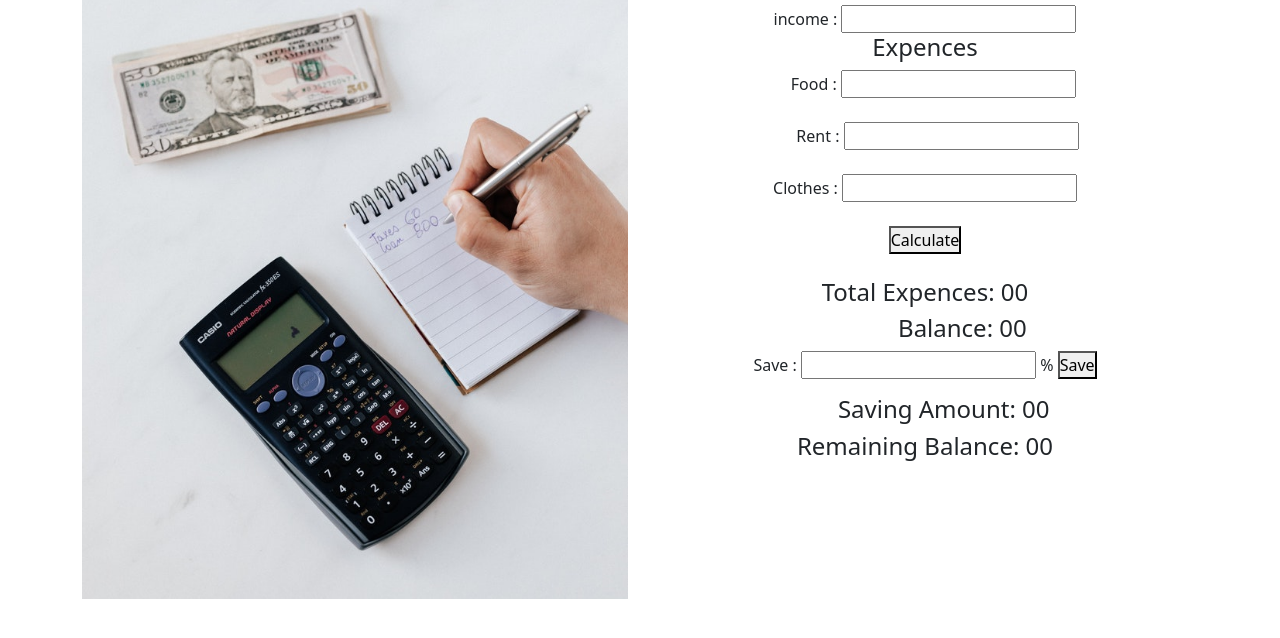
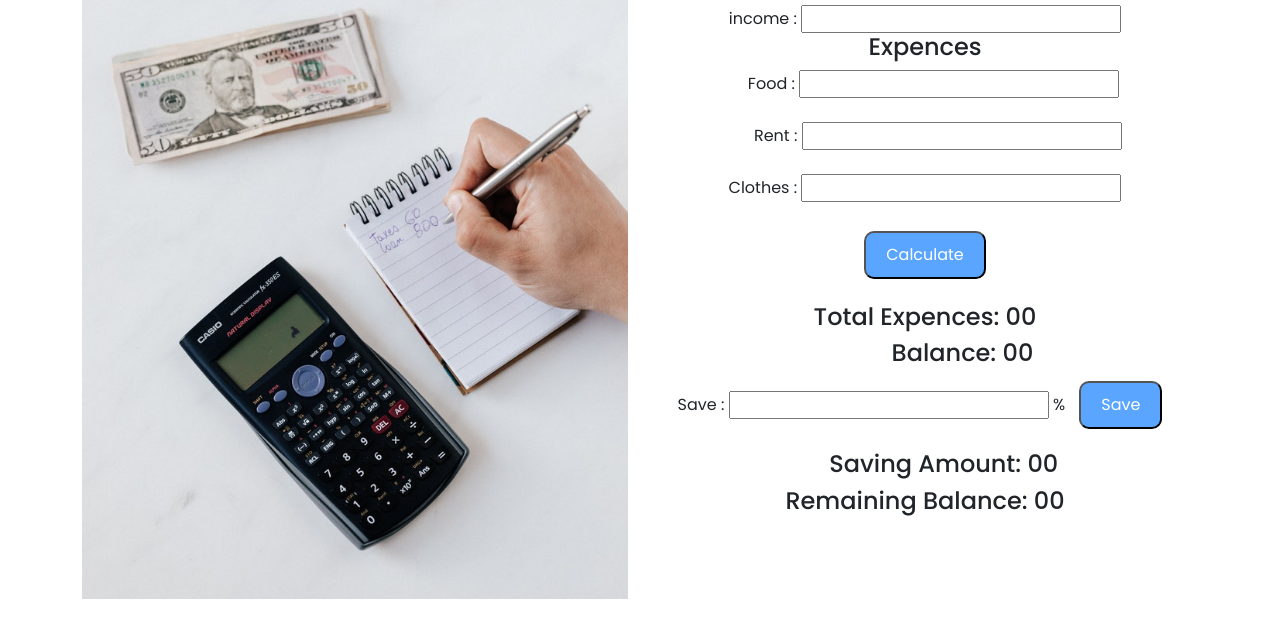
Before and after one commit to Kader-Goni/Calculate-Savings, a plain HTML site: page index.html in a window 1280 px wide. Shown: the part 88-726 px from the top of the page. Drawn offline with nearby package versions, Linux system fonts and the light colour scheme.

Commit message:
common CSS Added

```diff
--- a/css/style.css
+++ b/css/style.css
@@ -7,3 +7,22 @@
   padding: 0;
   box-sizing: border-box;
 }
+
+body {
+  font-family: "Poppins", sans-serif;
+}
+.button {
+  color: #ffffff;
+  background-color: #59a5ff;
+  margin: 5px 10px;
+  padding: 10px 20px;
+  border-radius: 10px;
+  -webkit-border-radius: 10px;
+  -moz-border-radius: 10px;
+  -ms-border-radius: 10px;
+  -o-border-radius: 10px;
+}
+
+/* ====================
+    common CSS ends
+======================= */
```
